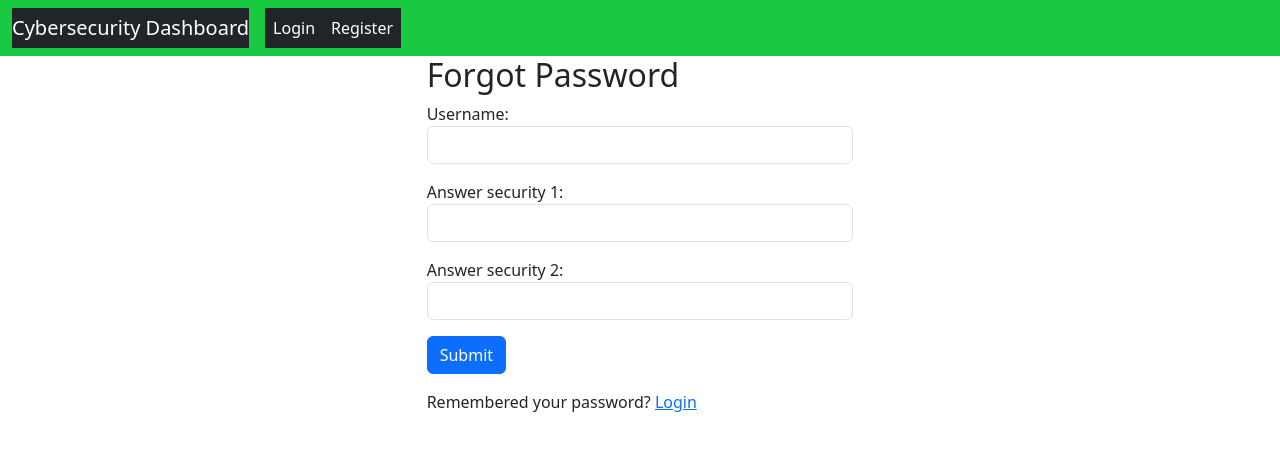
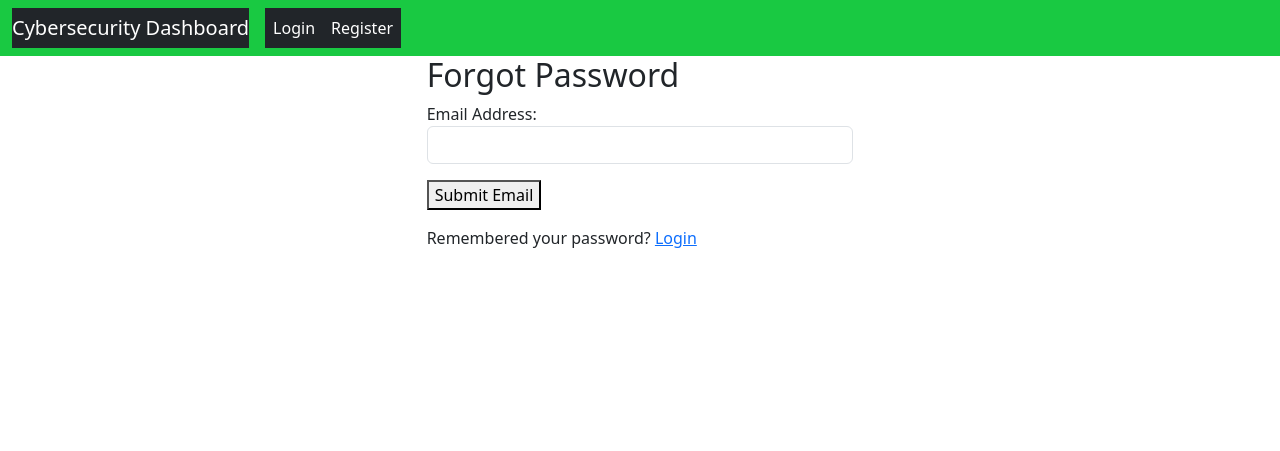
Before and after one commit to codedalex/Personal-Cybersecurity-Dashboard, a Django app: page /user/forgot_password/ in a window 1280 px wide. Shown: the top 451 px of the page. Run offline with Django 4.2, Linux system fonts and the light colour scheme.

Commit message:
password reset update

```diff
--- a/cybersecurity_dashboard/settings.py
+++ b/cybersecurity_dashboard/settings.py
@@ -173,7 +173,7 @@ MEDIA_URL = "/media/"
 
 # Use the database to store sessions
 SESSION_ENGINE = 'django.contrib.sessions.backends.db'
-
+SESSION_COOKIE_SECURE = True
 # Read session cookie age from .env file, defaulting to 600 seconds (10 minutes)
 SESSION_COOKIE_AGE = config('SESSION_COOKIE_AGE', default=2500, cast=int)
 
--- a/security_app/TEMPLATES/user/forgot_password.html
+++ b/security_app/TEMPLATES/user/forgot_password.html
@@ -3,11 +3,19 @@
 {% block content %}
 <div class="col-4 offset-4">
   <h2>Forgot Password</h2>
-  <form method="post" action="{% url 'forgot_password' %}">
-    {% csrf_token %}
-    {{ form.as_p }}
-    <button type="submit" class="btn btn-primary">Submit</button>
-  </form>
+  {% if email_form %}
+    <form method="post" action="{% url 'forgot_password' %}">
+        {% csrf_token %}
+        {{ email_form.as_p }}
+        <button type="submit">Submit Email</button>
+    </form>
+{% elif security_form %}
+    <form method="post" action="{% url 'forgot_password' %}">
+        {% csrf_token %}
+        {{ security_form.as_p }}
+        <button type="submit">Submit Answers</button>
+    </form>
+{% endif %}
   <p class="mt-3">Remembered your password? <a href="{% url 'login' %}">Login</a></p>
 </div>
 {% endblock %}
--- a/security_app/forms.py
+++ b/security_app/forms.py
@@ -37,52 +37,47 @@ class UserProfileForm(forms.ModelForm):
         'zipcode', 'address1', 'address2','profile_picture']
 
 class SecurityQuestionForm(forms.ModelForm):
-    security_question_1=forms.CharField(label='Security question 1:', widget=forms.TextInput(attrs={'class':'form-control'}))
-    answer_security_1=forms.CharField(label='Answer security 1:', widget=forms.TextInput(attrs={'class':'form-control'}))
-    security_question_2=forms.CharField(label='Security question 2', widget=forms.TextInput(attrs={'class':'form-control'}))
-    answer_security_2=forms.CharField(label='Answer security 2:', widget=forms.TextInput(attrs={'class':'form-control'}))
+    answer_security_1 = forms.CharField(label='Answer security 1:', widget=forms.TextInput(attrs={'class': 'form-control'}))
+    answer_security_2 = forms.CharField(label='Answer security 2:', widget=forms.TextInput(attrs={'class': 'form-control'}))
 
     class Meta:
         model = CustomUser
-        fields = ['security_question_1', 'answer_security_1',
-                    'security_question_2', 'answer_security_2']
+        fields = ['security_question_1', 'answer_security_1', 'security_question_2', 'answer_security_2']
 
     def __init__(self, *args, **kwargs):
         super().__init__(*args, **kwargs)
 
-        security_questions_choices = [
-            ('favorite_color', 'What is your favorite color?'),
-            ('first_pet', 'What was the name of your first pet?'),
-            ('birth_city', 'In which city were you born?'),
-            ('favorite_book', 'What is your favorite book?'),
-            ('high_school', 'Which high school did you attend?'),
+        # Retrieve the choices from the model and set them in the form
+        security_questions_choices = CustomUser.SECURITY_QUESTION_CHOICES
 
-        ]
-         # Set choices for security questions in the form
         self.fields['security_question_1'].widget = forms.Select(choices=security_questions_choices)
         self.fields['security_question_2'].widget = forms.Select(choices=security_questions_choices)
 
 
 
 class SecurityAnswerForm(forms.Form):
-    username = forms.CharField(label='Username', widget=forms.TextInput(attrs={'class': 'form-control'}))
     answer_security_1 = forms.CharField(label='Answer security 1', widget=forms.TextInput(attrs={'class': 'form-control'}))
     answer_security_2 = forms.CharField(label='Answer security 2', widget=forms.TextInput(attrs={'class': 'form-control'}))
 
+    def __init__(self, user=None, *args, **kwargs):
+        super().__init__(*args, **kwargs)
+        if user:
+            self.fields['answer_security_1'].label = user.get_security_question_1_display()
+            self.fields['answer_security_2'].label = user.get_security_question_2_display()
+
     def clean(self):
         cleaned_data = super().clean()
-        username = cleaned_data.get('username')
         answer_security_1 = cleaned_data.get('answer_security_1')
         answer_security_2 = cleaned_data.get('answer_security_2')
 
-        user = CustomUser.objects.filter(username=username, answer_security_1=answer_security_1, answer_security_2=answer_security_2).first()
+        user = CustomUser.objects.filter(answer_security_1=answer_security_1, answer_security_2=answer_security_2).first()
 
         if not user:
-            raise forms.ValidationError('Invalid security answers or username.')
+            raise forms.ValidationError('Invalid security answers.')
 
     def get_user(self):
-        username = self.cleaned_data.get('username')
-        return CustomUser.objects.get(username=username)
+        return CustomUser.objects.get(id=self.user.id)
+
 
 
 class CustomAuthenticationForm(AuthenticationForm):
@@ -114,6 +109,16 @@ class CustomPasswordChangeForm(PasswordChangeForm):
         model = CustomUser
         fields = ['old_password', 'new_password1', 'new_password2']
 
+class EmailForm(forms.Form):
+    email = forms.EmailField(label='Email Address', widget=forms.TextInput(attrs={'class': 'form-control'}))
+
+    # user = CustomUser.objects.filter(email=email)
+
+    def clean_email(self):
+        email = self.cleaned_data.get('email')
+        if not CustomUser.objects.filter(email=email).exists():
+            raise forms.ValidationError('Email does not exist.')
+        return email #CustomUser.objects.get(email=email)
 
 
 class CustomUserAdminForm(UserChangeForm):
--- a/security_app/urls.py
+++ b/security_app/urls.py
@@ -2,7 +2,7 @@
 from django.urls import path, include
 from . import views
 from .views import register, CustomLogoutView, CustomPasswordResetView, accounts_home, CustomLogin, create_profile, UserProfileDeleteView, logout_user, set_security_questions
-from .views import email_confirmation_pending, invalid_confirmation_link, email_confirmation_success, send_sms_verification, verify_sms_code, csrf_failure_view
+from .views import email_confirmation_pending, invalid_confirmation_link, email_confirmation_success, send_sms_verification, verify_sms_code, csrf_failure_view, answer_security_questions
 from .views import reset_password, forgot_password, confirm_email, verify_2fa_code, enable_2fa, enter_2fa_code, dashboard, update_profile, disable_2fa, CustomPasswordChangeView, CustomPasswordChangeDoneView
 
 
@@ -21,6 +21,7 @@ urlpatterns = [
     path('user/profile_delete/<int:user_id>/', UserProfileDeleteView.as_view(), name='profile_delete'),
     path('authentication/set_security_questions/<int:user_id>/', set_security_questions, name='set_security_questions'),
     path('user/forgot_password/', forgot_password, name='forgot_password'),
+    path('answer_security_questions/', answer_security_questions, name='answer_security_questions'),
     path('user/reset_password/<str:uidb64>/<str:token>/', reset_password, name='reset_password'),
     path('user/password_change/', CustomPasswordChangeView.as_view(), name='password_change'),
     path('user/password_change/done/', CustomPasswordChangeDoneView.as_view(), name='custom_password_change_done'),
--- a/security_app/views.py
+++ b/security_app/views.py
@@ -2,6 +2,7 @@
 from django.shortcuts import render, redirect, get_object_or_404
 from security_app.models import CustomUser, SecurityGroup, AuditTrail
 from django_otp.plugins.otp_totp.models import TOTPDevice
+from django.template.response import TemplateResponse
 from django.contrib.auth.decorators import login_required
 from django.views.decorators.csrf import csrf_protect
 from django.urls import reverse_lazy, reverse
@@ -31,7 +32,7 @@ from django.utils.encoding import force_bytes, force_str
 from django.contrib.auth.forms import SetPasswordForm
 from django.contrib.auth import authenticate,  login as auth_login, logout, get_user_model
 from django.contrib.auth.views import LoginView,LogoutView, PasswordResetView, PasswordChangeDoneView, PasswordChangeView
-from .forms import  CustomUserCreationForm, CustomAuthenticationForm, CustomPasswordResetForm, UserProfileForm, SecurityQuestionForm, SecurityAnswerForm, CustomPasswordChangeForm
+from .forms import  CustomUserCreationForm, CustomAuthenticationForm, CustomPasswordResetForm, UserProfileForm, SecurityQuestionForm, SecurityAnswerForm, CustomPasswordChangeForm, EmailForm
 from .models import CustomUser, AuditTrail
 from .utils import send_sms_verification_code, parse_user_agent, get_screen_resolution, get_geolocation, generate_device_identifier, get_network_info
 from .validators import calculate_password_strength
@@ -301,40 +302,102 @@ def set_security_questions(request, user_id):
 
     return render(request, 'authentication/Set_security_questions.html', {'form': form1})
 
+
 @csrf_protect
 def forgot_password(request):
+    email_form = EmailForm(request.POST or None)
+    security_form = None
+
+    if request.method == "POST" and 'email' in request.POST:
+        if email_form.is_valid():
+            email = email_form.cleaned_data.get('email')
+            print(f"Debug: Email '{email_form.cleaned_data['email']}' is valid.")
+
+            # Retrieve the user object based on the email
+            try:
+                user = CustomUser.objects.get(email=email)
+                print(f"Debug: User found - {user.username}")
+
+                # Store the user ID in the session
+                request.session['reset_user_id'] = user.id
+                request.session['reset_email'] = email
+                print(f"Debug: Email stored in session - {request.session.get('reset_email')}")
+
+                # Redirect to answer security questions with user ID in the URL
+                return redirect(reverse('answer_security_questions') + f'?user_id={user.id}')
+
+            except CustomUser.DoesNotExist:
+                print("Debug: User not found.")
+                messages.error(request, 'User not found.')
+                return redirect('forgot_password')
+
+    return render(request, 'user/forgot_password.html', {'email_form': email_form})
+
+@csrf_protect
+def answer_security_questions(request):
+    # Retrieve the user ID from the URL
+    user_id_from_url = request.GET.get('user_id')
+
+    # Check if user ID is available in the URL
+    if not user_id_from_url:
+        messages.error(request, 'User ID not found in the URL.')
+        return redirect('forgot_password')
+
+    # Retrieve the email from the session
+    print(f"Debug: User ID from URL - {user_id_from_url}")
+    print(f"Debug: Email retrieved from session - {request.session.get('reset_email')}")
+    email = request.session.get('reset_email')
+
+    if not email:
+        # Handle the case where the email is not in the session
+        messages.error(request, 'Email not found in session.')
+        return redirect('forgot_password')
+
+    # Print or log the user_id to check if it's correct
+    print(f"Debug: User ID from URL - {user_id_from_url}")
+
+    # Access user based on user ID
+    user = get_object_or_404(CustomUser, id=user_id_from_url)
+    security_form = SecurityAnswerForm(user=user, data=request.POST or None)
+
     if request.method == "POST":
-        form = SecurityAnswerForm(request.POST)
-        if form.is_valid():
-            username = form.cleaned_data.get('username')
-            user = get_object_or_404(CustomUser, username__iexact=username)
+        print(f"Debug: POST request received. Form data - {request.POST}")
+        if security_form.is_valid():
+            # User and security answers are correct
+            # Generate a reset token and send an email with a reset link
+            uid = urlsafe_base64_encode(force_bytes(user.pk))
+            token = default_token_generator.make_token(user)
+            reset_url = reverse('reset_password', kwargs={'uidb64': uid, 'token': token})
 
-            if user:
-                # User and security answers are correct
-                # Generate a reset token and send an email with a reset link
-                uid = urlsafe_base64_encode(force_bytes(user.pk))
-                token = default_token_generator.make_token(user)
-                reset_url = reverse('reset_password', kwargs={'uidb64': uid, 'token': token})
+            # Send a password reset email
+            send_mail(
+                'Password Reset',
+                f'Use the following link to reset your password: {request.build_absolute_uri(reset_url)}',
+                'alexmutonga3@gmail.com',  # Replace with your email
+                [user.email],
+                fail_silently=False,
+            )
+            messages.success(request, 'Password reset link has been sent to your email.')
 
-                # Send a password reset email
-                send_mail(
-                    'Password Reset',
-                    f'Use the following link to reset your password: {request.build_absolute_uri(reset_url)}',
-                    'alexmutonga3@gmail.com',  # Replace with your email
-                    [user.email],
-                    fail_silently=False,
-                )
+            # Clear the email and user ID from the session
+            del request.session['reset_email']
 
-                messages.success(request, 'Password reset link has been sent to your email.')
-                return redirect('login')
-            else:
-                messages.error(request, 'Invalid security answers. Please try again.')
-    else:
-        form = SecurityAnswerForm()
+            return redirect('login')
+        else:
+            print(f"Debug: Form is not valid. Errors - {security_form.errors}")
 
-    return render(request, 'user/forgot_password.html', {'form': form})
+            # Display form errors to the user
+            if 'answer_security_1' in security_form.errors:
+                messages.error(request, security_form.errors['answer_security_1'])
+            if 'answer_security_2' in security_form.errors:
+                messages.error(request, security_form.errors['answer_security_2'])
 
+            # Pass the form back to the template to display errors
+            context = {'security_form': security_form, 'email': email}
+            return render(request, 'user/answer_security_questions.html', context)
 
+    context = {'security_form': security_form, 'email': email}
+    return render(request, 'user/answer_security_questions.html', context)
 
 
 def reset_password(request, uidb64, token):
```
Also changed, not shown: security_app/TEMPLATES/user/answer_security_questions.html (added, +12 -0 lines), security_app/models.py (+12 -0 lines), security_app/migrations/0011_alter_customuser_security_question_1_and_more.py (added).
